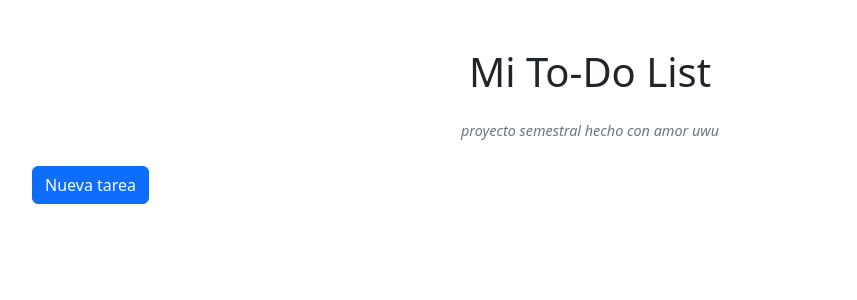
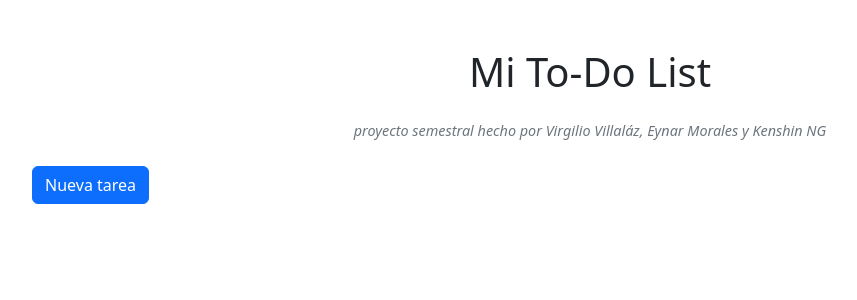
Before and after one commit to lemon2ice/to-do-api, a FastAPI app: page / in a window 1280 px wide. Shown: the top 300 px of the page, without its empty margins (50-907 px from the left). Run offline with FastAPI, Linux system fonts and the light colour scheme.

Commit message:
Update base.html

```diff
--- a/app/templates/base.html
+++ b/app/templates/base.html
@@ -12,7 +12,7 @@
     <div class="container mt-5">
         <h1 class="text-center mb-4">Mi To-Do List</h1>
         <p class="text-center mb-4" style="font-size: 0.9rem; color: #6c757d; font-style: italic;">proyecto semestral
-            hecho con amor uwu</p>
+            hecho por Virgilio Villaláz, Eynar Morales y Kenshin NG</p>
         {% block content %}{% endblock %}
     </div>
 </body>
```
